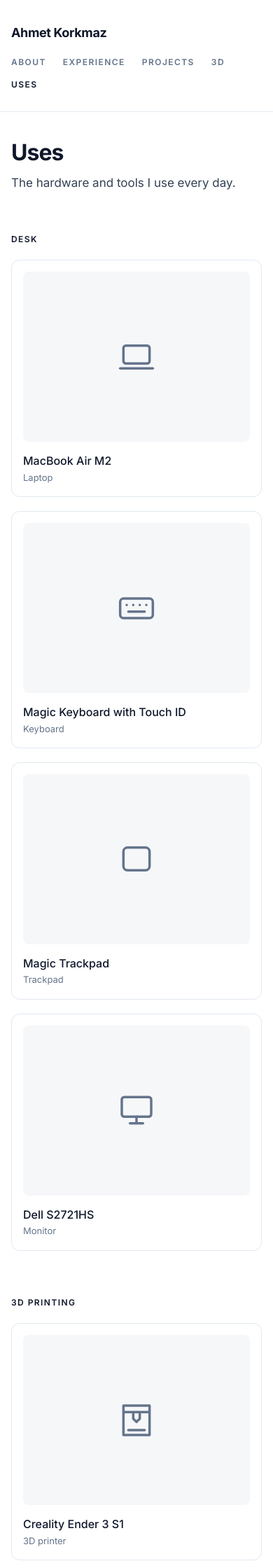
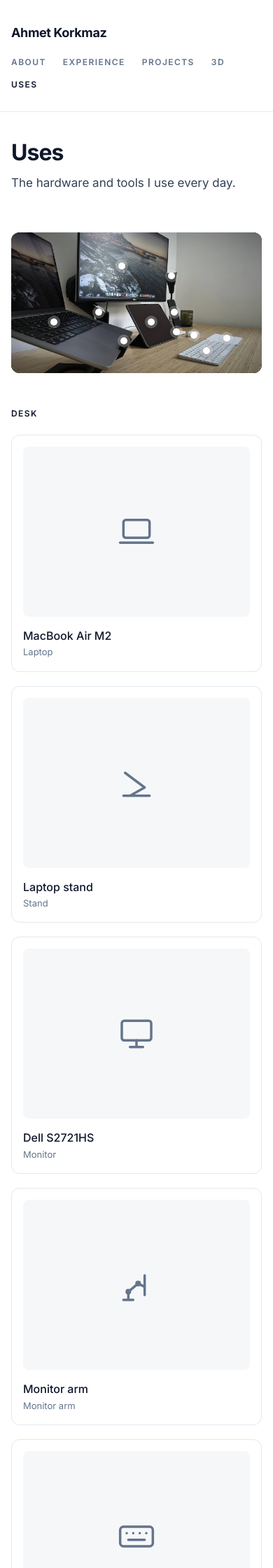
Before and after one commit to ahmetkorkmaz3/ahmetkorkmaz3.github.io, a Jekyll site: the page built from uses.html, in a window 390 px wide. Shown: the top 2240 px of the page at 70% size. Built offline with Jekyll 4.4.1, drawn with Linux system fonts in a browser that asks for light colours; some of the changed text lies outside the part shown.

Commit message:
Add the desk photo with device spots to the Uses page
The photo shows a spot on each device. A hover, a keyboard focus or a tap
shows the device name. A spot and its card highlight each other, and a
click on a spot goes to the card. The data file gets the new devices and
a spot field with the position on the photo.

Co-Authored-By: Claude Opus 5.5 (1M context) <noreply@anthropic.com>

```diff
--- a/_includes/uses-icon.html
+++ b/_includes/uses-icon.html
@@ -5,6 +5,13 @@
   {% when 'keyboard' %}<rect x="2" y="6" width="20" height="12" rx="2"/><path d="M6 10h.01M10 10h.01M14 10h.01M18 10h.01M7 14h10"/>
   {% when 'trackpad' %}<rect x="4" y="5" width="16" height="14" rx="2.5"/>
   {% when 'monitor' %}<rect x="3" y="4" width="18" height="12" rx="1.5"/><path d="M12 16v4M8 20h8"/>
+  {% when 'monitor arm' %}<path d="M4 21h6M7 21v-5l6-5 4 2M17 6v12"/><circle cx="7" cy="16" r="1"/><circle cx="13" cy="11" r="1"/>
+  {% when 'stand' %}<path d="M5 6l12 9M4 20h16M8 20l9-5"/>
+  {% when 'tablet' %}<rect x="5" y="3" width="14" height="18" rx="2"/><path d="M11 18h2"/>
+  {% when 'phone' %}<rect x="7" y="2" width="10" height="20" rx="2"/><path d="M11 5h2"/>
+  {% when 'charger' %}<circle cx="12" cy="12" r="7"/><circle cx="12" cy="12" r="3"/>
+  {% when 'earbuds' %}<rect x="4" y="9" width="16" height="10" rx="4"/><path d="M4 13h16"/>
+  {% when 'lamp' %}<path d="M9 3h6l3 6H6zM12 9v10M8 21h8"/>
   {% when '3d printer' %}<path d="M4 3h16v18H4zM4 7h16M10 7v4l2 2 2-2V7M7 18h10"/>
   {% else %}<circle cx="12" cy="12" r="8"/>
   {% endcase %}
--- a/assets/css/site.css
+++ b/assets/css/site.css
@@ -226,6 +226,42 @@ section:last-of-type { margin-bottom: 64px; }
 .wide-main { padding-top: 64px; padding-bottom: 64px; }
 .wide-head { margin-bottom: 56px; }
 .wide-head h1 { font-size: 40px; font-weight: 700; color: var(--text); letter-spacing: -.03em; line-height: 1.1; }
+/* Desk photo with a spot on each device. The tip shows on hover, on keyboard focus, or after a tap (.is-open). */
+.desk { position: relative; margin: 0 0 64px; border-radius: 12px; background: #000; }
+.desk img { display: block; width: 100%; height: auto; border-radius: inherit; transition: filter .3s; }
+.desk:has(.desk-spot:hover, .desk-spot:focus-visible, .desk-spot.is-open) img { filter: brightness(.7); }
+.desk-spot {
+  position: absolute; left: var(--x); top: var(--y); width: 32px; height: 32px; margin: -16px 0 0 -16px;
+  padding: 0; border: 0; background: none; cursor: pointer; -webkit-tap-highlight-color: transparent;
+}
+.desk-spot::before, .desk-spot::after {
+  content: ""; position: absolute; inset: 9px; border-radius: 50%; background: #fff;
+}
+.desk-spot::before { box-shadow: 0 0 0 4px rgba(255, 255, 255, .25), 0 2px 8px rgba(0, 0, 0, .5); }
+.desk-spot::after { animation: desk-pulse 2.4s ease-out infinite; }
+.desk-spot:hover::before, .desk-spot:focus-visible::before, .desk-spot.is-open::before, .desk-spot.is-linked::before {
+  background: var(--accent); box-shadow: 0 0 0 4px color-mix(in srgb, var(--accent) 35%, transparent), 0 2px 8px rgba(0, 0, 0, .5);
+}
+.desk-spot:focus-visible { outline: 2px solid #fff; outline-offset: 0; border-radius: 50%; }
+@keyframes desk-pulse { from { opacity: .6; transform: scale(1); } to { opacity: 0; transform: scale(2.6); } }
+.desk-tip {
+  position: absolute; bottom: calc(100% + 6px); left: 50%; z-index: 1; width: max-content; max-width: 220px;
+  padding: 8px 12px; border-radius: 8px; background: rgba(15, 23, 42, .92); backdrop-filter: blur(6px);
+  color: #e2e8f0; font-size: 13px; line-height: 1.4; text-align: left; white-space: normal;
+  opacity: 0; transform: translate(-50%, 4px); pointer-events: none; transition: opacity .2s, transform .2s;
+}
+.desk-tip strong { display: block; color: #fff; font-size: 14px; font-weight: 600; }
+.desk-tip span { color: #94a3b8; }
+.desk-tip em { display: block; margin-top: 4px; font-style: normal; }
+.desk-spot[data-below] .desk-tip { top: calc(100% + 6px); bottom: auto; }
+.desk-spot[data-align="start"] .desk-tip { left: 0; transform: translate(0, 4px); }
+.desk-spot[data-align="end"] .desk-tip { left: auto; right: 0; transform: translate(0, 4px); }
+.desk-spot:hover .desk-tip, .desk-spot:focus-visible .desk-tip, .desk-spot.is-open .desk-tip, .desk-spot.is-linked .desk-tip {
+  opacity: 1; transform: translate(-50%, 0);
+}
+.desk-spot[data-align]:is(:hover, :focus-visible, .is-open, .is-linked) .desk-tip { transform: none; }
+.desk-spot:is(:hover, :focus-visible, .is-open, .is-linked) { z-index: 2; }
+.use-card.is-linked { border-color: var(--accent); }
 .use-section { margin-bottom: 64px; }
 .use-section-title {
   margin-bottom: 20px; font-size: 12px; font-weight: 600; letter-spacing: .12em;
@@ -274,6 +310,10 @@ a.use-inner:hover .use-name { color: var(--accent); }
   .wide-main { padding-top: 40px; }
   .wide-head h1 { font-size: 32px; }
   .use-grid { grid-template-columns: 1fr; }
+  .desk { margin-bottom: 48px; }
+  .desk-spot { width: 24px; height: 24px; margin: -12px 0 0 -12px; }
+  .desk-spot::before, .desk-spot::after { inset: 7px; }
+  .desk-tip { max-width: 180px; padding: 6px 10px; font-size: 12px; }
   .gallery { grid-template-columns: repeat(2, minmax(0, 1fr)); }
   .layout { padding: 0 16px; }
   .section-title { margin: 0 -16px 12px; padding: 14px 16px; }
@@ -284,4 +324,5 @@ a.use-inner:hover .use-name { color: var(--accent); }
 @media (prefers-reduced-motion: reduce) {
   html { scroll-behavior: auto; }
   * { transition: none !important; }
+  .desk-spot::after { animation: none; opacity: 0; }
 }
--- a/assets/js/main.js
+++ b/assets/js/main.js
@@ -70,6 +70,42 @@
     box.addEventListener('close', function () { figure.replaceChildren(); });
   }
 
+  // Uses page desk photo. A spot and its card highlight each other. Without JavaScript the tips still show on hover and focus.
+  var spots = document.querySelectorAll('.desk-spot');
+  if (spots.length) {
+    var canHover = window.matchMedia('(hover: hover)').matches;
+    var closeAll = function (except) {
+      spots.forEach(function (s) { if (s !== except) s.classList.remove('is-open'); });
+    };
+    spots.forEach(function (spot) {
+      var card = document.getElementById(spot.getAttribute('data-card'));
+      if (!card) return;
+      var link = function (on) { card.classList.toggle('is-linked', on); };
+      spot.addEventListener('mouseenter', function () { link(true); });
+      spot.addEventListener('mouseleave', function () { link(false); });
+      spot.addEventListener('focus', function () { link(true); });
+      spot.addEventListener('blur', function () { link(false); spot.classList.remove('is-open'); });
+      card.addEventListener('mouseenter', function () { spot.classList.add('is-linked'); });
+      card.addEventListener('mouseleave', function () { spot.classList.remove('is-linked'); });
+      // A mouse click goes to the card. On a touch screen the first tap shows the tip and the second tap goes to the card.
+      spot.addEventListener('click', function () {
+        if (!canHover && !spot.classList.contains('is-open')) {
+          closeAll(spot);
+          spot.classList.add('is-open');
+          return;
+        }
+        spot.classList.remove('is-open');
+        card.scrollIntoView({ block: 'center' });
+      });
+    });
+    document.addEventListener('click', function (event) {
+      if (!event.target.closest('.desk-spot')) closeAll();
+    });
+    document.addEventListener('keydown', function (event) {
+      if (event.key === 'Escape') closeAll();
+    });
+  }
+
   // Live GitHub star counts for "owner/repo" values (the static numbers in the HTML stay as a fallback)
   if (window.fetch) {
     document.querySelectorAll('[data-repo]').forEach(function (el) {
--- a/uses.html
+++ b/uses.html
@@ -10,13 +10,23 @@ summary: The hardware and tools I use every day.
   <p class="detail-summary">{{ page.summary }}</p>
 </header>
 
+<figure class="desk">
+  <img src="{{ '/img/uses/desk-2400.jpg' | relative_url }}" srcset="{{ '/img/uses/desk-1200.jpg' | relative_url }} 1200w, {{ '/img/uses/desk-2400.jpg' | relative_url }} 2400w" sizes="(max-width: 1200px) 100vw, 1200px" width="2400" height="1350" alt="My desk: a laptop on a stand, a monitor on an arm, a tablet, a phone on a charger, earbuds, a keyboard and a trackpad.">
+  {% for group in site.data.uses %}{% for item in group.items %}{% if item.spot %}
+  {% assign card_id = item.name | slugify | prepend: 'use-' %}
+  <button type="button" class="desk-spot" style="--x: {{ item.spot.x }}%; --y: {{ item.spot.y }}%;" data-card="{{ card_id }}"{% if item.spot.y < 30 %} data-below{% endif %}{% if item.spot.x < 20 %} data-align="start"{% elsif item.spot.x > 80 %} data-align="end"{% endif %}>
+    <span class="desk-tip"><strong>{{ item.name | escape }}</strong>{% unless item.kind == item.name %} <span>{{ item.kind | escape }}</span>{% endunless %}{% if item.note %} <em>{{ item.note | escape }}</em>{% endif %}</span>
+  </button>
+  {% endif %}{% endfor %}{% endfor %}
+</figure>
+
 {% for group in site.data.uses %}
 {% assign section_id = group.section | slugify | prepend: 'uses-' %}
 <section class="use-section" aria-labelledby="{{ section_id }}">
   <h2 class="use-section-title" id="{{ section_id }}">{{ group.section | escape }}</h2>
   <ul class="use-grid">
     {% for item in group.items %}
-    <li class="use-card">
+    <li class="use-card" id="{{ item.name | slugify | prepend: 'use-' }}">
       {% if item.link %}<a class="use-inner" href="{{ item.link }}" target="_blank" rel="noopener">{% else %}<div class="use-inner">{% endif %}
         <div class="use-media">{% if item.image %}<img src="{{ item.image | relative_url }}" alt="{{ item.name | escape }}" loading="lazy">{% else %}{% include uses-icon.html kind=item.kind %}{% endif %}</div>
         <h3 class="use-name">{{ item.name | escape }}</h3>
```
Also changed, not shown: _data/uses.yml (+31 -4 lines), img/uses/desk-1200.jpg (added), img/uses/desk-2400.jpg (added).
